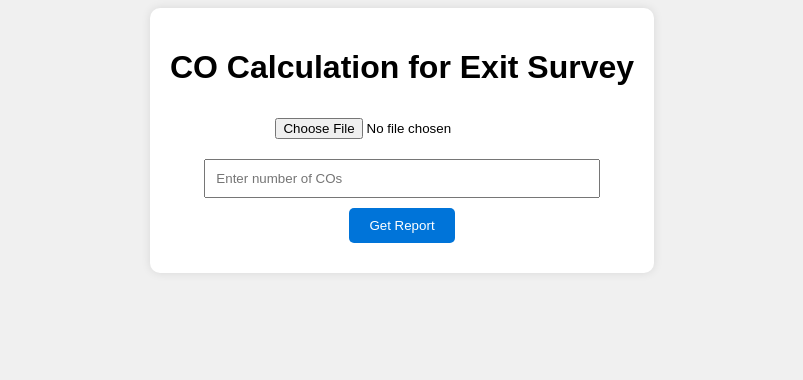
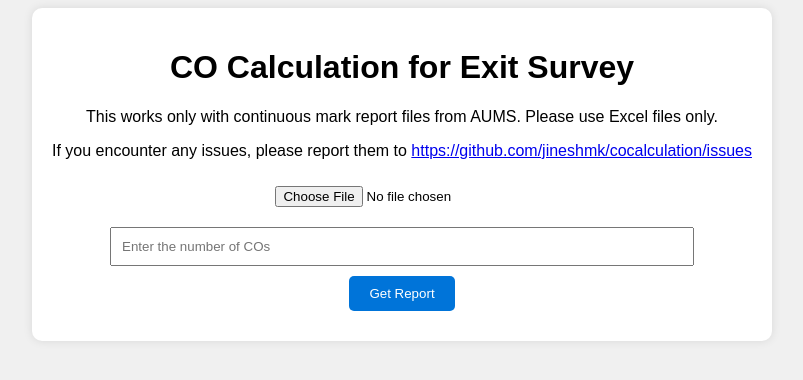
Before and after one commit to jineshmk/cocalculation, a Flask app: page / in a window 1280 px wide. Shown: the top 380 px of the page, without its empty margins (238-1041 px from the left). Run offline with Flask 3, Linux system fonts and the light colour scheme.

Commit message:
New Changes

```diff
--- a/requirement.txt
+++ b/requirement.txt
@@ -3,3 +3,4 @@ pandas
 python-constraint
 xlsxwriter
 openpyxl
+xlrd
--- a/templates/index.html
+++ b/templates/index.html
@@ -45,8 +45,10 @@
 <body>
     <form action="/upload_file" method="post" enctype="multipart/form-data">
         <h1>CO Calculation for Exit Survey</h1>
+        <p>This works only with continuous mark report files from AUMS. Please use Excel files only. <p>
+        If you encounter any issues, please report them to <a href="https://github.com/jineshmk/cocalculation/issues">https://github.com/jineshmk/cocalculation/issues</a> </p>
         <input type="file" name="file" required>
-        <input type="text" name="noofco" placeholder="Enter number of COs" required>
+        <input type="text" name="noofco" placeholder="Enter the number of COs" required>
         <input type="submit" value="Get Report">
     </form>
 </body>
```
